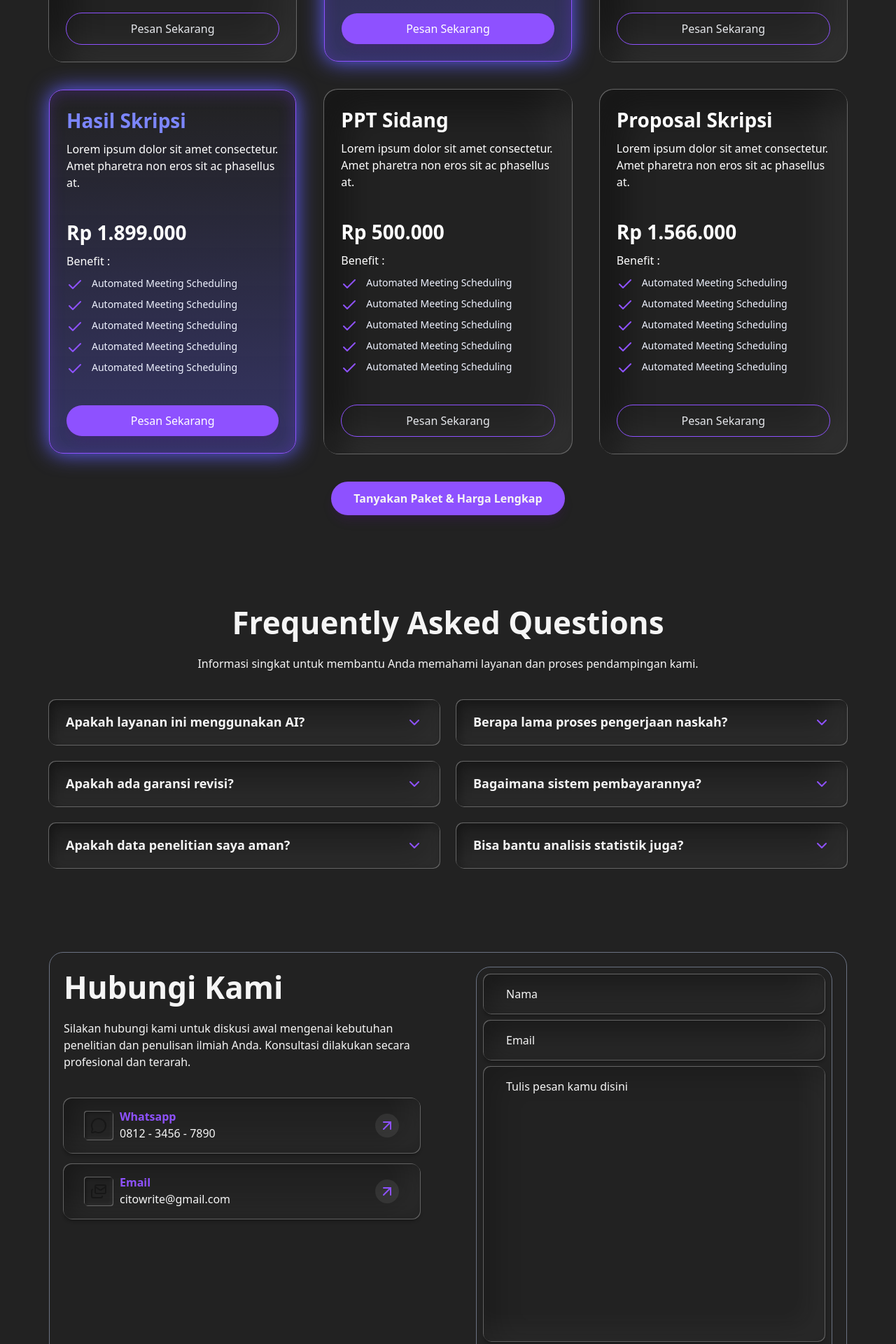
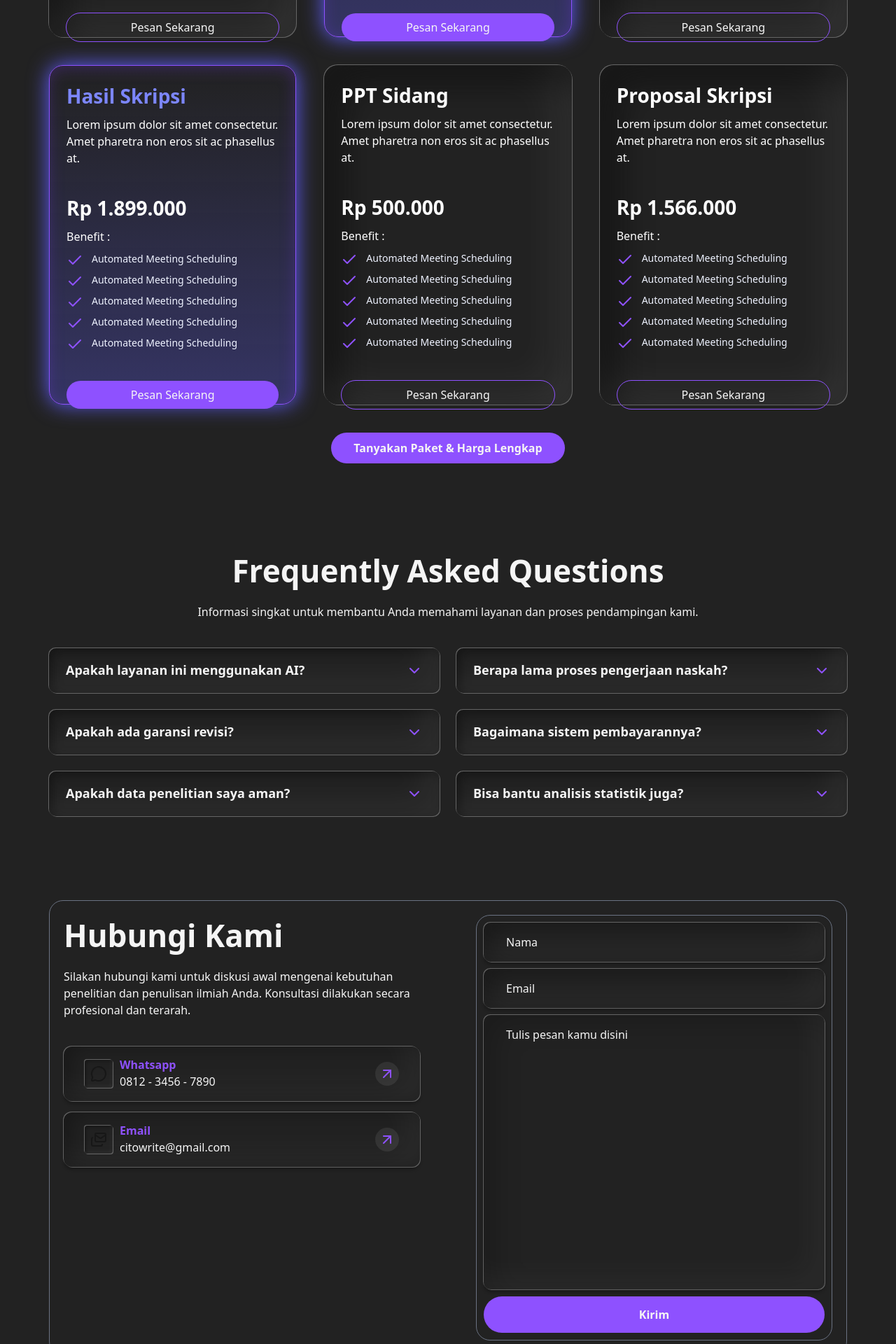
Before and after one commit to citowritebylevana/citowrite, a Next.js app: page / in a window 1280 px wide. Shown: the part 3580-5500 px from the top of the page at 70% size. Built offline with nearby package versions, Linux system fonts and the light colour scheme.

Commit message:
style(all): set all buttons color to violet-500

```diff
--- a/components/sections/Contact.tsx
+++ b/components/sections/Contact.tsx
@@ -81,7 +81,7 @@ export default function Contact() {
           {/* Submit Button */}
           <button
             type="submit"
-            className="w-full bg-[#8b5cf6] hover:bg-[#7c3aed] text-white font-semibold py-3.5 rounded-full transition-all shadow-lg shadow-purple-900/20 mt-2"
+            className="w-full bg-violet-500 hover:bg-purple-700 text-[#f5f5f5] font-semibold py-3.5 rounded-[50px] transition-all "
           >
             Kirim
           </button>
--- a/components/sections/Hero.tsx
+++ b/components/sections/Hero.tsx
@@ -45,7 +45,7 @@ export default function Hero() {
           <div className="flex flex-col sm:flex-row gap-x-5 w-full sm:w-auto">
 
             {/* Tombol Order (Solid) */}
-            <button className="flex items-center gap-x-2.5 justify-center px-8 py-2.5 bg-indigo-500 hover:bg-[#4845c4] rounded-[50px] text-base
+            <button className="flex items-center gap-x-2.5 justify-center px-8 py-2.5 bg-indigo-500 hover:bg-purple-700 rounded-[50px] text-base
               font-semibold transition-all duration-200 group">
               Order Sekarang
               <span className="h-8 w-8 flex justify-center items-center shrink-0 group-hover:translate-x-1 transition-transform duration-200">
--- a/components/sections/Pricing.tsx
+++ b/components/sections/Pricing.tsx
@@ -72,7 +72,7 @@ export default function Pricing() {
       </div>
 
       {/* Grid Cards */}
-      <div className="grid grid-cols-1 md:grid-cols-2 lg:grid-cols-3 gap-6 lg:gap-10 mb-10">
+      <div className="grid grid-cols-1 md:grid-cols-2 lg:grid-cols-3 items-start gap-6 lg:gap-10 mb-10">
         {cards.map((card, index) => (
           <PricingCard
             key={index}
@@ -84,7 +84,7 @@ export default function Pricing() {
       {/* Bottom Floating CTA */}
       <div className="flex justify-center">
         <button className="bg-violet-500 hover:bg-purple-600 text-[#f5f5f5] font-semibold
-            py-3 px-8 rounded-full transition-colors duration-200 shadow-lg shadow-purple-900/20">
+            py-2.5 px-8 rounded-[50px] transition-colors duration-200">
           Tanyakan Paket & Harga Lengkap
         </button>
       </div>
--- a/components/ui/PricingCard.tsx
+++ b/components/ui/PricingCard.tsx
@@ -18,7 +18,7 @@ export default function PricingCard({
 }: PricingCardProps) {
   return (
     <div
-      className={`flex flex-col p-6 rounded-[20px] transition-all ease-out duration-300 h-full
+      className={`flex flex-col p-6 rounded-[20px] transition-all ease-out duration-300 h-full min-h-121.25 max-h-121.25
       ${isHighlighted
           ? 'border border-violet-500 shadow-[inset_-1px_4px_20.8px_rgba(123,57,255,0.25),0px_0px_30px_0_rgba(97,95,255,1)] bg-linear-to-b from-[rgba(33,33,33,0)] to-[rgba(97,95,255,0.3)] z-10'
           : `shadow-[inset_-10px_-10px_70px_0px_rgba(255,255,255,0.1),inset_20px_20px_50px_0px_rgba(0,0,0,0.7),1px_1px_0px_0px_rgba(255,255,255,0.3),-1px_-1px_0px_0px_rgba(255,255,255,0.3)]
@@ -59,10 +59,10 @@ export default function PricingCard({
 
       {/* CTA Button */}
       < button
-        className={`w-full py-2.5 px-8 rounded-[50px] font-medium transition-all duration-200
+        className={`w-full py-2.5 px-8 rounded-[50px] font-medium text-base/5 transition-all duration-200
         ${isHighlighted
-            ? 'bg-violet-500 hover:bg-purple-700 text-white shadow-lg shadow-purple-900/20'
-            : 'bg-transparent border border-violet-500 text-gray-200 hover:border-gray-400 hover:bg-white/5'
+            ? 'bg-violet-500 hover:bg-purple-700 text-[#f5f5f5]'
+            : 'bg-transparent border border-violet-500 text-[#f5f5f5]  hover:bg-white/5'
           }`}
       >
         Pesan Sekarang
```
Also changed, not shown: components/sections/OrderForm.tsx (line endings or trailing spaces).
